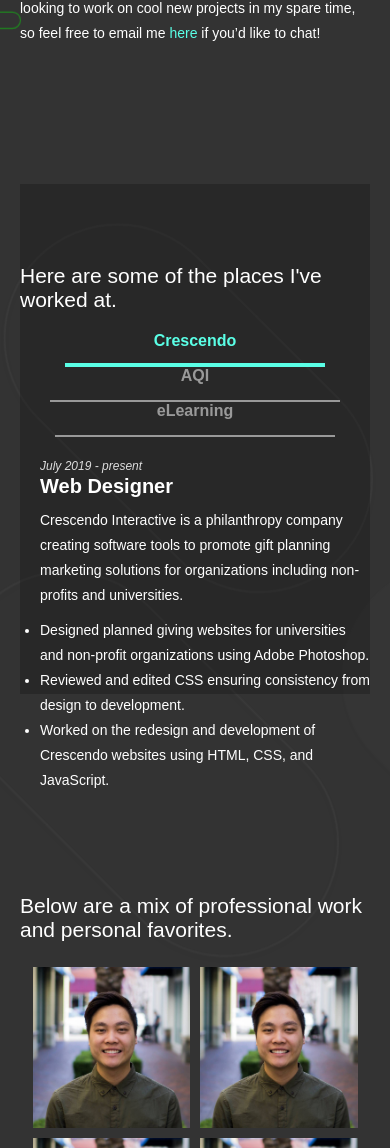
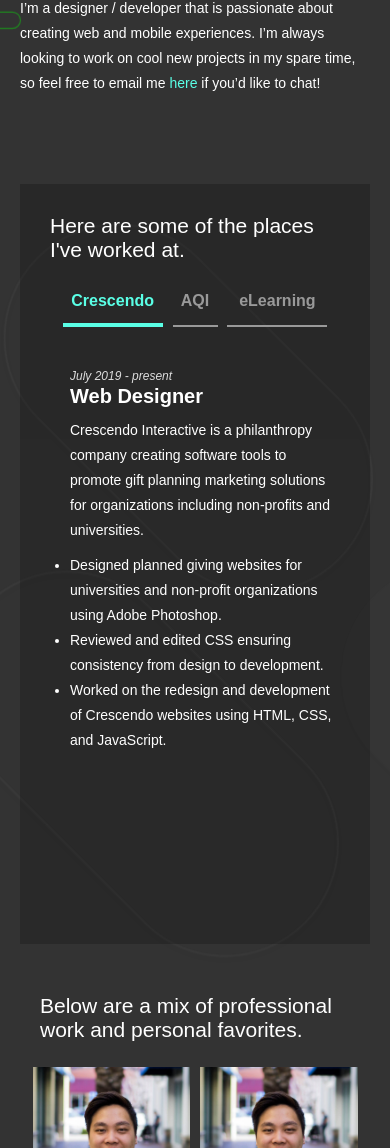
Before and after one commit to RJTran/portfolio, a website: page index.html in a window 390 px wide. Shown: the part 452-1600 px from the top of the page. Drawn offline with nearby package versions, Linux system fonts and the light colour scheme.

Commit message:
adjusted responsive css and media queries for homepage. added image blocks to nimble page.

```diff
--- a/styling/media_queries.scss
+++ b/styling/media_queries.scss
@@ -36,28 +36,42 @@
     .section .phone {
         bottom: -290px;
     }
+    .section.experience .exp-inside .tabs ul li {
+        margin: 0 10px;
+    }
+    .section.work {
+        margin-top: 100px;
+    }
 }
 
 @media screen and (max-width: 991px) {
-    .section.experience .tabs ul li {
+    .section.experience .exp-inside .tabs ul li {
         display: block;
         margin: 30px 5px;
+        width: 270px;
     }
     .tabs {
         width: 280px;
         margin-right: 30px;
         float: left;
     }
-    .section.experience .tabs ul li:first-child, .section.experience .tabs ul li:last-child {
+    .section.experience .exp-inside .tabs ul li:first-child, .section.experience .exp-inside .tabs ul li:last-child {
         width: 270px;
     }
-    .section.experience .exp-content {
+    .section.experience .exp-inside .exp-content {
         margin-top: 30px;
         margin-left: 300px;
         width: unset;
     }
     .section.work .flex-container a {
         width: 30%;
+    }
+    .section.experience .exp-inside .tabs ul li a {
+        padding: 10px 10px 16px;
+    }
+    .section.experience {
+        padding: 60px 30px 110px;
+        height: 540px;
     }
 }
 
@@ -67,7 +81,7 @@
         display: block;
         width: 100%;
     }
-    .section.experience .exp-content {
+    .section.experience .exp-inside .exp-content {
         margin-top: 0;
         margin-left: 0;
     }
@@ -82,14 +96,14 @@
             display: inline-block !important;
         }
     }
-    .section.experience .tabs ul li:first-child, .section.experience .tabs ul li:last-child, .section.experience .tabs ul li {
+    .section.experience .exp-inside .tabs ul li:first-child, .section.experience .exp-inside .tabs ul li:last-child, .section.experience .exp-inside .tabs ul li {
         width: 120px;
         display: inline-block;
     }
     .section.experience {
-        margin-bottom: 280px;
+        margin-bottom: 100px;
     }
-    .section.experience .tabs ul {
+    .section.experience .exp-inside .tabs ul {
         padding: 0 0 10px 0;
     }
 }
@@ -104,7 +118,7 @@
     .section .desc {
         margin: 0 auto;
         width: 100%;
-        top: 180px;
+        top: 230px;
     }
     .section .phone {
         bottom: 50px;
@@ -127,23 +141,34 @@
         padding: 0 20px;
     }
     .section.experience {
-        margin-bottom: 200px;
+        margin-bottom: 0;
         min-height: 510px;
         margin-top: 150px;
+        padding: 30px;
+        height: 630px;
     }
-    .section.experience .tabs ul li {
+    .section.experience .exp-inside .tabs ul li {
         width: 45px;
         margin: 30px 3px;
     }
-    .section.experience .tabs ul li:first-child, .section.experience .tabs ul li:last-child {
+    .section.experience .exp-inside .tabs ul li:first-child, .section.experience .exp-inside .tabs ul li:last-child {
         width: 100px;
     }
-    .section.experience .tabs ul li a {
+    .section.experience .exp-inside .tabs ul li a {
         padding: 10px 0 16px;
     }
     .section.work .flex-container a {
         width: 45%;
         margin: 5px;
+    }
+    .section.work {
+        margin-top: 50px;
+    }
+}
+
+@media screen and (max-width: 425px) {
+    .section.experience {
+        height: 760px;
     }
 }
 
--- a/styling/styles.scss
+++ b/styling/styles.scss
@@ -170,13 +170,14 @@
         width: 100%;
         background-color: rgba(0, 0, 0, 0.2);
         margin: 0;
-        padding: 80px 0;
+        padding: 80px 30px;
         max-width: unset;
         .exp-inside {
             display: block;
             max-width: 970px;
             min-height: 300px;
             margin: 0 auto;
+            width: 100%;
             .tabs {
                 position: relative;
                 a {
@@ -269,6 +270,7 @@
         margin-bottom: 30px;
         h2 {
             margin-bottom: 20px;
+            margin-left: 20px;
         }
         .flex-container {
             display: flex;
@@ -390,6 +392,7 @@
     justify-content: center;
     transition: .3s ease;
     opacity: 0;
+    z-index: 99;
     svg {
         width: 20px;
         color: #fff;
--- a/styling/styles_nimble.scss
+++ b/styling/styles_nimble.scss
@@ -385,9 +385,25 @@
                 }
             }
         }
+        .live-imgs {
+            display: flex;
+            width: 100%;
+            margin-top: 50px;
+            div {
+                width: 50%;
+                height: 750px;
+                background-color: white;
+                img {
+                    width: 100%;
+                }
+            }
+            div:first-child{
+                background-color: #eee;
+            }
+        }
         .inside-final {
             width: 55%;
-            margin-top: 100px;
+            margin-top: 50px;
             img {
                 width: 100%;
             }
```
Also changed, not shown: nimble.html (+8 -0 lines), dist/styles.css.
